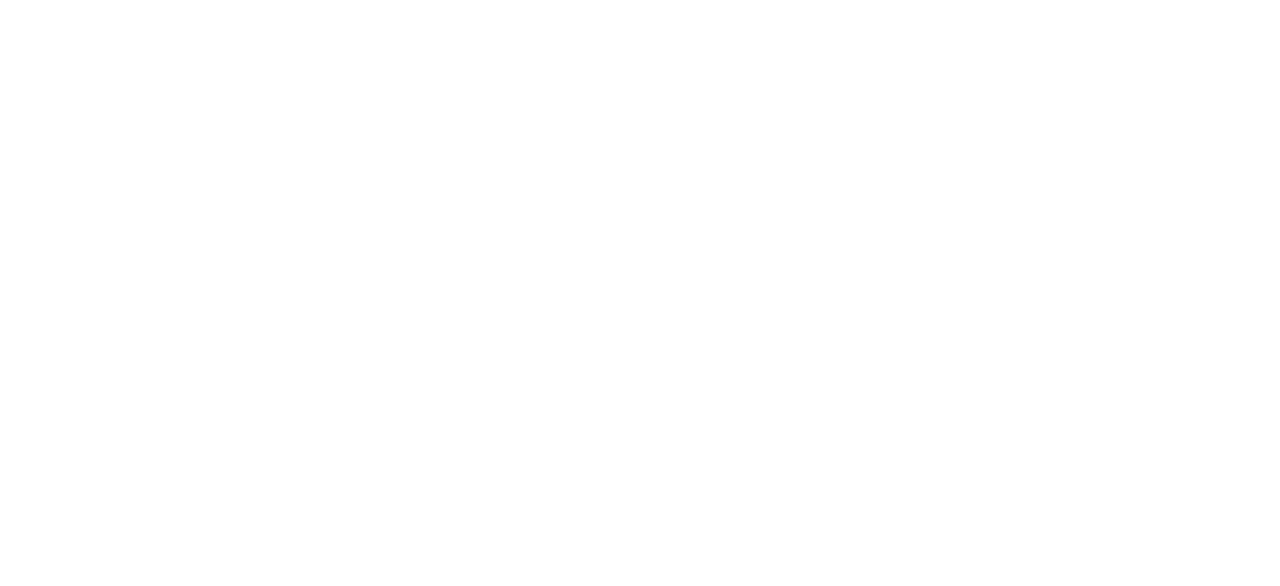
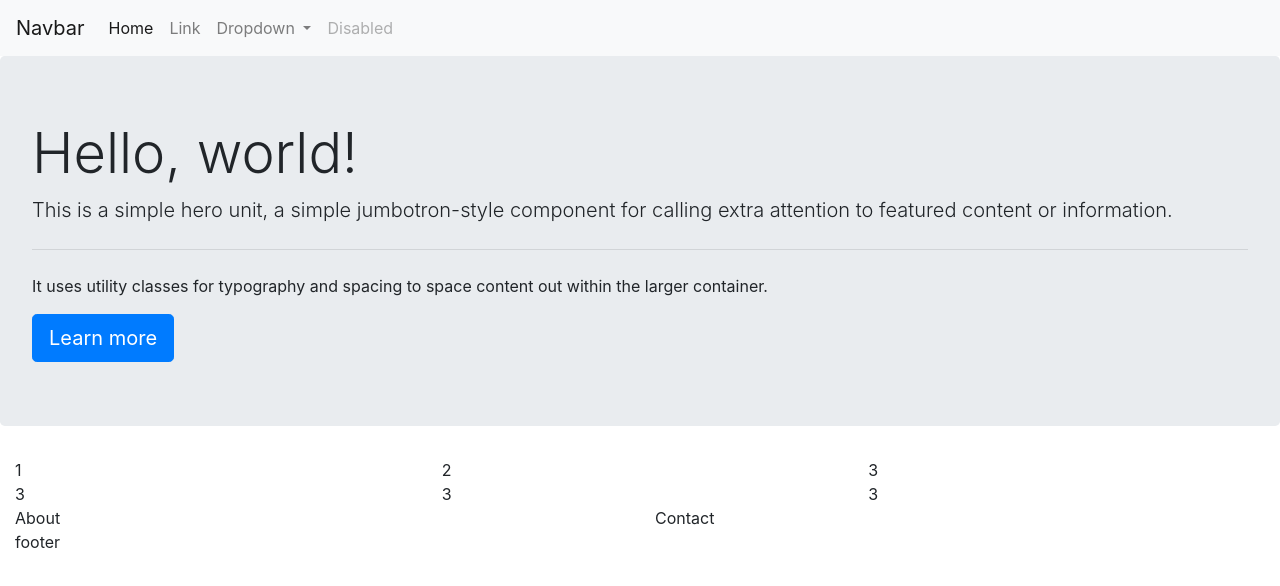
Before and after one commit to MOMatthewOsborne/Bootstrap-Portfolio, a plain HTML site: page index.html in a window 1280 px wide. Drawn offline with nearby package versions, Linux system fonts and the light colour scheme.

Commit message:
added grid

```diff
--- a/index.html
+++ b/index.html
@@ -7,10 +7,109 @@
     <meta name="viewport" content="width=device-width, initial-scale=1.0">
     <link rel="stylesheet" href="https://cdn.jsdelivr.net/npm/bootstrap@4.3.1/dist/css/bootstrap.min.css"
         integrity="sha384-ggOyR0iXCbMQv3Xipma34MD+dH/1fQ784/j6cY/iJTQUOhcWr7x9JvoRxT2MZw1T" crossorigin="anonymous">
+    <link rel="stylesheet" href="css\styles.css">
     <title>My Portfolio</title>
 </head>
 
 <body>
+
+    <nav class="navbar navbar-expand-lg navbar-light bg-light">
+        <a class="navbar-brand" href="#">Navbar</a>
+        <button class="navbar-toggler" type="button" data-toggle="collapse" data-target="#navbarSupportedContent"
+            aria-controls="navbarSupportedContent" aria-expanded="false" aria-label="Toggle navigation">
+            <span class="navbar-toggler-icon"></span>
+        </button>
+
+        <div class="collapse navbar-collapse" id="navbarSupportedContent">
+            <ul class="navbar-nav mr-auto">
+                <li class="nav-item active">
+                    <a class="nav-link" href="#">Home <span class="sr-only">(current)</span></a>
+                </li>
+                <li class="nav-item">
+                    <a class="nav-link" href="#">Link</a>
+                </li>
+                <li class="nav-item dropdown">
+                    <a class="nav-link dropdown-toggle" href="#" id="navbarDropdown" role="button"
+                        data-toggle="dropdown" aria-haspopup="true" aria-expanded="false">
+                        Dropdown
+                    </a>
+                    <div class="dropdown-menu" aria-labelledby="navbarDropdown">
+                        <a class="dropdown-item" href="#">Action</a>
+                        <a class="dropdown-item" href="#">Another action</a>
+                        <div class="dropdown-divider"></div>
+                        <a class="dropdown-item" href="#">Something else here</a>
+                    </div>
+                </li>
+                <li class="nav-item">
+                    <a class="nav-link disabled" href="#" tabindex="-1" aria-disabled="true">Disabled</a>
+                </li>
+            </ul>
+
+        </div>
+    </nav>
+
+    <div class="jumbotron">
+        <h1 class="display-4">Hello, world!</h1>
+        <p class="lead">This is a simple hero unit, a simple jumbotron-style component for calling extra attention to
+            featured content or information.</p>
+        <hr class="my-4">
+        <p>It uses utility classes for typography and spacing to space content out within the larger container.</p>
+        <a class="btn btn-primary btn-lg" href="#" role="button">Learn more</a>
+    </div>
+
+    <div class="container-fluid" id="work-section">
+        <div class="row">
+            <div class="col-lg-4 col-md-6 col-sm-12">
+                1
+            </div>
+
+            <div class="col-lg-4 col-md-6 col-sm-12">
+                2
+            </div>
+
+            <div class="col-lg-4 col-md-6 col-sm-12">
+                3
+            </div>
+
+            <div class="col-lg-4 col-md-6 col-sm-12">
+                3
+            </div>
+
+            <div class="col-lg-4 col-md-6 col-sm-12">
+                3
+            </div>
+
+            <div class="col-lg-4 col-md-6 col-sm-12">
+                3
+            </div>
+
+        </div>
+
+
+    </div>
+
+    <div class="container-fluid" id="about-me">
+        <div class="row">
+            <div class="col-md-6 col-sm-12">
+                About
+            </div>
+
+            <div class="col-md-6 col-sm-12">
+                Contact
+            </div>
+        </div>
+    </div>
+
+    <div class="container-fluid" id="footer">
+        <div>
+            footer
+        </div>
+    </div>
+
+
+
+
+
 
     <script src="https://code.jquery.com/jquery-3.3.1.slim.min.js"
         integrity="sha384-q8i/X+965DzO0rT7abK41JStQIAqVgRVzpbzo5smXKp4YfRvH+8abtTE1Pi6jizo"
```
